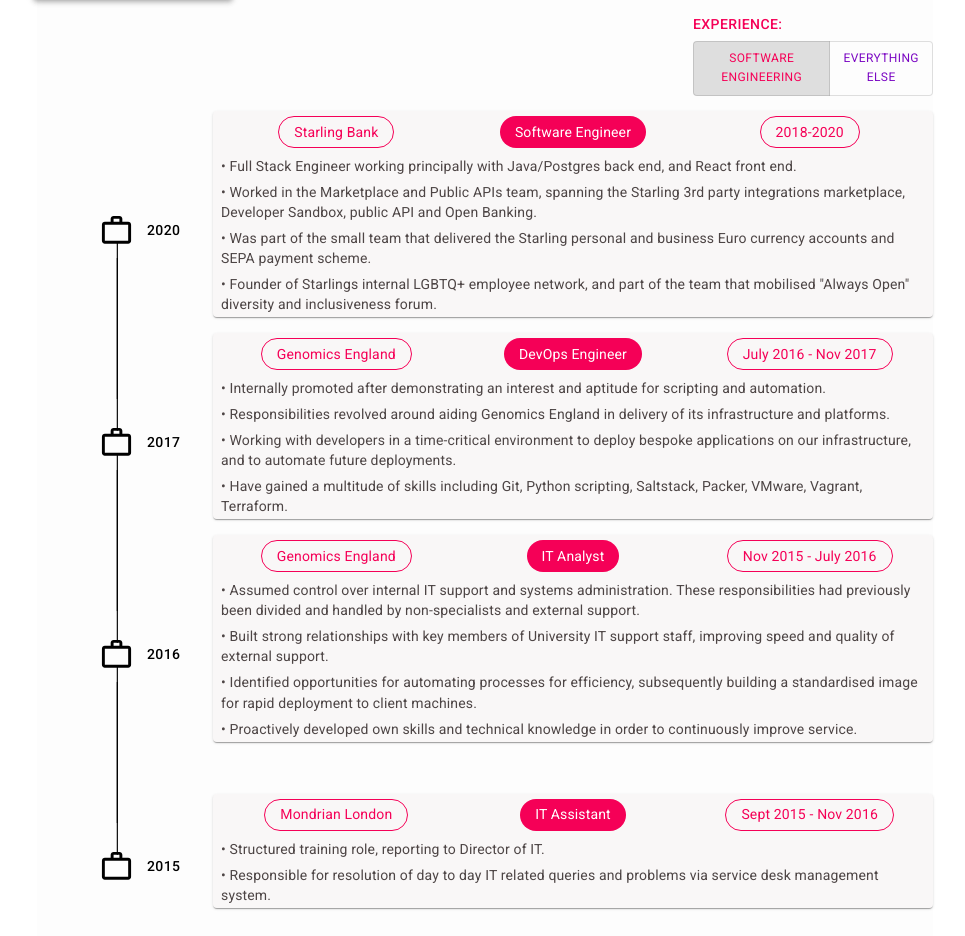
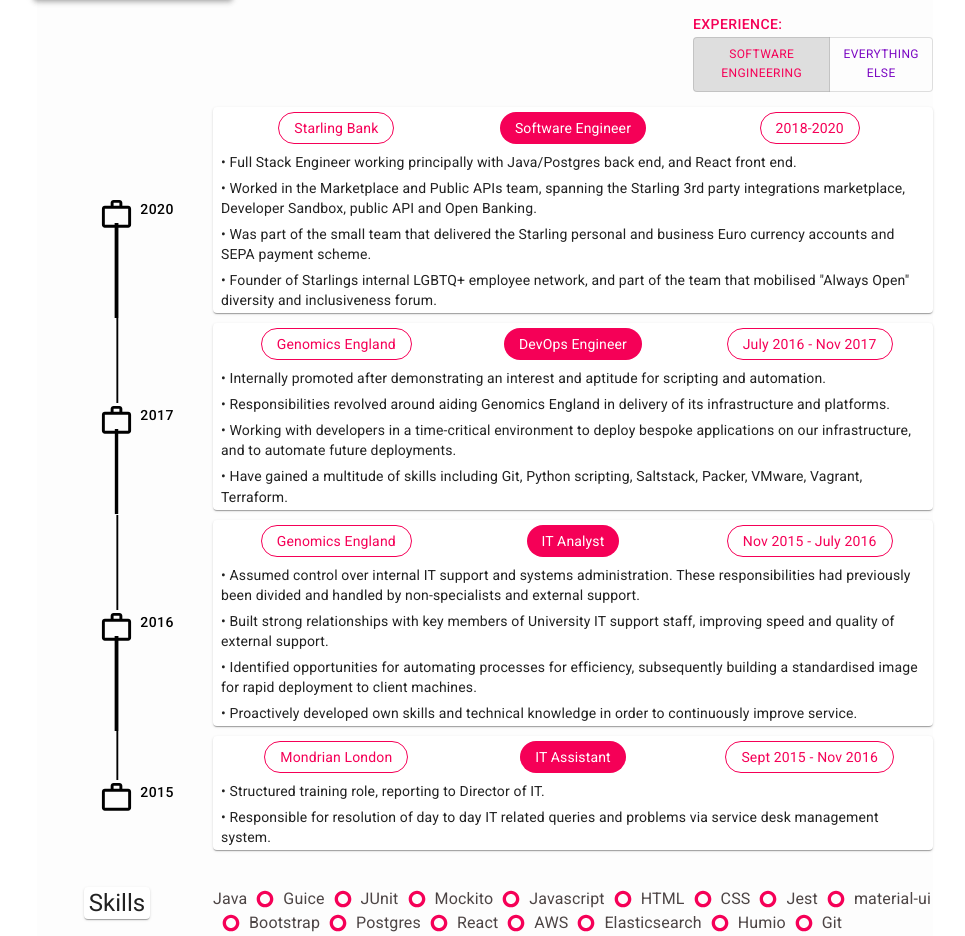
Before and after one commit to zantetsuken88/lee-stewart, a React (Create React App) app: page / in a window 1280 px wide. Shown: the part 256-1192 px from the top of the page, without its empty margins (155-1120 px from the left). Built offline with nearby package versions, Linux system fonts and the light colour scheme.

Commit message:
Make responsive + firefox compatible. Fix line bugs

```diff
--- a/public/index.html
+++ b/public/index.html
@@ -25,7 +25,7 @@
       work correctly both with client-side routing and a non-root public URL.
       Learn how to configure a non-root public URL by running `npm run build`.
     -->
-    <title>React App</title>
+    <title>Lee Stewart - CV</title>
   </head>
   <body>
     <noscript>You need to enable JavaScript to run this app.</noscript>
--- a/src/components/CvBody.jsx
+++ b/src/components/CvBody.jsx
@@ -5,6 +5,8 @@
 import PreCodingRoles from './PreCodingRoles';
 import React from 'react';
 import './CvBody.scss';
+import { StylesProvider } from '@material-ui/core/styles';
+
 
 const VERSION = { CODING: 'CODING', PRE_CODING: 'PRE_CODING' };
 
@@ -16,11 +18,11 @@
   const toggleCvVersion = () => isCodingVersion() ? setVersion(VERSION.PRE_CODING) : setVersion(VERSION.CODING);
 
   return (
-    <>
+    <StylesProvider injectFirst>
       <div className='app-section-container'>
         <div className='app-switcher-bar'>
           <Typography variant='button' className={'app-switcher-bar-'.concat(isCodingVersion() ? 'coding' : 'pre-coding')}>Experience: </Typography>
-          <ToggleButtonGroup value={version} exclusive onChange={toggleCvVersion} size='small'>
+          <ToggleButtonGroup className='app-toggle-buttons' value={version} exclusive onChange={toggleCvVersion} size='small'>
             <ToggleButton value={VERSION.CODING}>
               <Typography variant='caption' className='app-switcher-bar-coding'>
                 Software Engineering
@@ -35,6 +37,6 @@
         </div>
       </div>
       {isCodingVersion() ? <CodingRoles/> :  <PreCodingRoles/>}
-    </>
+    </StylesProvider>
   );
 }
--- a/src/components/CvBody.scss
+++ b/src/components/CvBody.scss
@@ -2,12 +2,16 @@
 
 .app-section-container {
   display: grid;
-  grid-template-columns: 1fr 15rem;
+  grid-template-columns: 100%;
+}
+
+.app-toggle-buttons {
+  display: flex;
 }
 
 .app-switcher-bar {
-  align-self: center;
-  grid-column-start: 2;
+  place-self: center;
+  grid-column-start: 1;
   margin: 10px 0;
 
   &-coding {
@@ -18,3 +22,14 @@
     color: $purple;
   }
 }
+
+@media only screen and (min-width: 860px) {
+  .app-section-container {
+    grid-template-columns: 1fr 15rem;
+  }
+  .app-switcher-bar {
+    align-self: center;
+    grid-column-start: 2;
+    margin: 10px 0;
+  }
+}
--- a/src/components/CvSection.scss
+++ b/src/components/CvSection.scss
@@ -15,23 +15,40 @@
 
 .container {
   display: grid;
-  grid-template-columns: 10rem 1fr;
-  margin: 1rem 0;
+  grid-template-columns: 100%;
+  grid-template-rows: 2rem 1fr;
+  margin: 1rem
+}
+
+@media only screen and (min-width: 860px) {
+  .container {
+    grid-template-columns: 10rem 1fr;
+    margin: 2rem 0;
+  }
 }
 
 .contents-container {
-  margin-left: 1rem;
+  margin-top: 1rem;
   & p {
     color: $text;
   }
+
   & .skills {
     & svg {
       color: $red;
     }
   }
+
   & .interests {
     & svg {
       color: $purple;
     }
   }
 }
+
+@media only screen and (min-width: 860px) {
+  .contents-container {
+    margin-left: 1rem;
+    margin-top: 0;
+  }
+}
--- a/src/components/PersonalDetailsHeader.scss
+++ b/src/components/PersonalDetailsHeader.scss
@@ -3,15 +3,31 @@
 .header {
   &-container {
     display: grid;
-    grid-template-rows: 240px;
-    grid-template-columns: 192px 1fr;
+    grid-template-rows: 240px 1fr;
+    grid-template-columns: 100%;
   }
 
   &-description {
-    grid-column-start: 2;
+    grid-row-start: 2;
     color: $red;
     place-self: center;
-    margin: 0 3rem;
+    margin: 1rem 0;
+  }
+}
+
+@media only screen and (min-width: 860px) {
+  .header {
+    &-container {
+      grid-template-rows: 240px;
+      grid-template-columns: 192px 1fr;
+    }
+
+    &-description {
+      grid-row-start: 1;
+      grid-column-start: 2;
+      color: $red;
+      margin: 0 3rem;
+    }
   }
 }
 
--- a/src/components/RoleSection.jsx
+++ b/src/components/RoleSection.jsx
@@ -2,22 +2,20 @@
 import Chip from '@material-ui/core/Chip';
 import WorkOutlineIcon from '@material-ui/icons/WorkOutline';
 import { Card, CardContent, Typography } from '@material-ui/core';
-import { StylesProvider } from '@material-ui/core/styles';
 import './RoleSection.scss';
 import PropTypes from 'prop-types';
 
 export default function RoleSection ({ data }) {
   return (
-    <StylesProvider injectFirst>
     <div className='role-container'>
       <div className='label-container'>
-          <svg viewBox='0 0 20 100' className='year-line-top' overflow='hidden'>
-            <line x1='50%' y1='0' x2='50%' y2='74%'/>
+        <svg viewBox='0 0 1 1' className='year-line-top' preserveAspectRatio='none'>
+          <line x1='50%' y1='0' x2='50%' y2='100%'/>
         </svg>
-          <WorkOutlineIcon className='year-label' fontSize='large' />
+        <WorkOutlineIcon className='year-label' fontSize='large'/>
         <Typography variant='button' className='year-text'>{data.year}</Typography>
-          <svg viewBox='0 0 20 100' className='year-line-bottom' overflow='hidden'>
-            <line x1='50%' y1='33%' x2='50%' y2='100%'/>
+        <svg viewBox='0 0 1 1' className='year-line-bottom' preserveAspectRatio='none'>
+          <line x1='50%' y1='0%' x2='50%' y2='100%'/>
         </svg>
       </div>
       <div>
@@ -38,7 +36,6 @@
         </Card>
       </div>
     </div>
-    </StylesProvider>
   );
 }
 
--- a/src/components/RoleSection.scss
+++ b/src/components/RoleSection.scss
@@ -2,16 +2,24 @@
 
 .role-container {
   display: grid;
+  grid-template-columns: 100%;
+  align-items: stretch;
+}
+
+@media only screen and (min-width: 860px) {
+  .role-container {
     grid-template-columns: 10rem 1fr;
-  align-items: center;
+
     &:last-of-type {
       & .year-line-bottom {
         visibility: hidden
       }
     }
+
     &:first-of-type {
       & .year-line-top {
         visibility: hidden;
+      }
     }
   }
 }
@@ -35,6 +43,8 @@
     justify-self: center;
     grid-row-start: 1;
     grid-column-start: 2;
+    max-height: 100%;
+    max-width: 100%;
   }
   &-bottom {
     display: flex;
@@ -45,40 +55,75 @@
 }
 
 .label-container {
-  grid-template-rows: 50% 32px 1fr;
+  visibility: hidden;
+  max-height: 0;
+}
+
+@media only screen and (min-width: 860px) {
+  .label-container {
+    visibility: visible;
+    grid-template-rows: 1fr 1em 1fr;
     grid-template-columns: 1fr 1fr 1fr;
     margin: 0 10px;
-  place-items: center;
+    place-items: stretch;
     display: grid;
-  max-height: 13rem;
+    max-width: 100%;
+    max-height: 100%;
+    min-height: 0;
+    min-width: 0;
+
     & line {
       stroke: black;
-    stroke-width: 0.5;
+      stroke-width: 0.04;
+    }
   }
 }
 
 .job-description {
   font-size: small;
-  color: $text !important;
-  background-color: #f3eded63 !important;
+  color: $text;
+  background-color: #f3eded63;
   text-align: left;
-  margin: 5px 0 5px 1rem;
+  margin: 5px 0;
   padding: 0 5px;
   & p {
     padding: 3px
   }
 }
 
+@media only screen and (min-width: 860px) {
+  .job-description {
+    margin: 5px 0 5px 1rem;
+  }
+}
+
 .job-stats-container {
-  grid-template-columns: 1fr 1fr 1fr;
   padding: 5px 0;
   display: grid;
   justify-content: space-evenly;
 }
 
+@media only screen and (max-width: 860px) {
+  .job-stats-container {
+    grid-row-start: 1;
+    grid-template-rows: 1fr 1fr 1fr;
+  }
+}
+
+@media only screen and (min-width: 860px) {
+  .job-stats-container {
+    grid-template-columns: 1fr 1fr 1fr;
+  }
+}
+
+@media only screen and (min-width: 860px) {
+  .chip {
+    place-self: center;
+  }
+}
+
 .chip {
   margin: 0 5px;
-  place-self: center;
   &-coding {
     &-outer {
       border: 1px solid $red;
--- a/src/cvcontents/sectionContents.jsx
+++ b/src/cvcontents/sectionContents.jsx
@@ -2,6 +2,8 @@
 import Breadcrumbs from '@material-ui/core/Breadcrumbs';
 import Typography from '@material-ui/core/Typography';
 import TripOrigin from '@material-ui/icons/TripOrigin';
+import './sectionContents.scss';
+import { StylesProvider } from '@material-ui/core/styles';
 import PropTypes from 'prop-types';
 
 export const PersonalProfileContents = () =>
@@ -14,9 +16,11 @@
   </Typography>;
 
 export const SkillsContents = ({ attributes, crumbsStyle }) =>
-  <Breadcrumbs className={crumbsStyle} separator={<TripOrigin fontSize='small'/>} maxItems={20} itemsAfterCollapse={4} itemsBeforeCollapse={4}>
-    { attributes.map((attribute, i) => <Typography key={`skill-${i}`}>{attribute}</Typography>)}
-  </Breadcrumbs>;
+  <StylesProvider injectFirst>
+    <Breadcrumbs className={crumbsStyle} separator={<TripOrigin fontSize='small'/>} maxItems={20} itemsAfterCollapse={4} itemsBeforeCollapse={4}>
+      { attributes.map((attribute, i) => <Typography key={`skill-${i}`}>{attribute}</Typography>)}
+    </Breadcrumbs>
+  </StylesProvider>;
 
   SkillsContents.propTypes = {
     attributes: PropTypes.array,
--- /dev/null
+++ b/src/cvcontents/sectionContents.scss
@@ -0,0 +1,7 @@
+@media only screen and (max-width: 860px) {
+  .interests {
+    display: grid;
+    grid-template-columns: 1fr 1fr 1fr 1fr;
+    align-items: start;
+  }
+}
```
Lines whose indentation alone changed are shown as unchanged.
